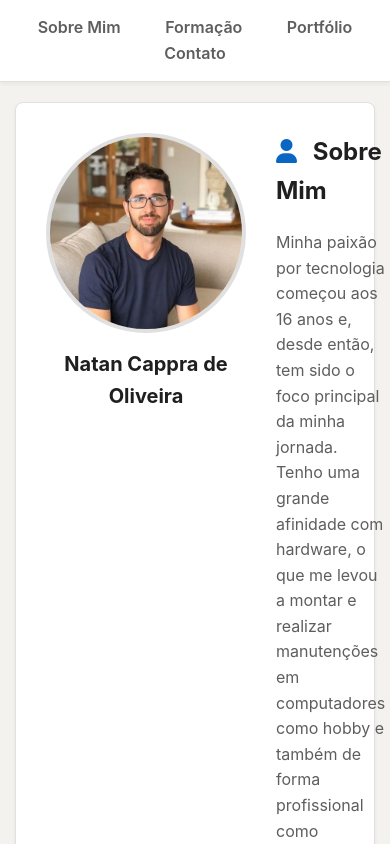
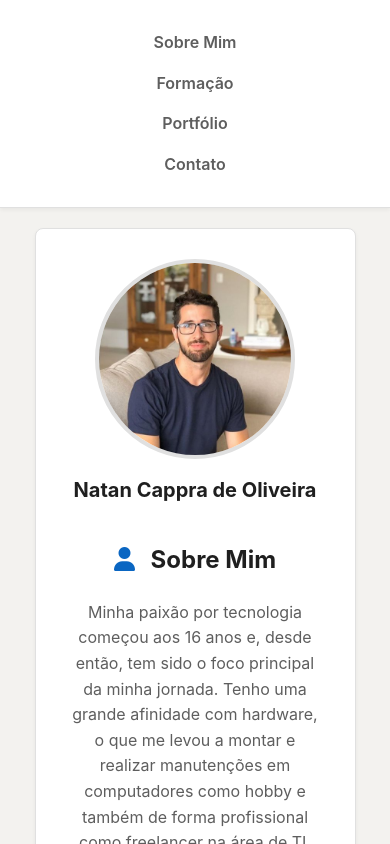
Before and after one commit to natancappra/atividade-pratica-natancappra, a plain HTML site: page index.html in a window 390 px wide. Shown: the top 844 px of the page. Drawn offline with Linux system fonts and the light colour scheme.

Commit message:
mudando para aparelhos de telefone

```diff
--- a/style.css
+++ b/style.css
@@ -152,3 +152,36 @@ footer { text-align: center; padding: 30px 10px; margin-top: 20px; color: var(--
 .sobre-texto h2 {
     margin-bottom: 20px;
 }
+
+/* --- Design Responsivo para Telas Pequenas (Celulares) --- */
+
+@media (max-width: 768px) {
+
+    /* Ajusta o container principal para telas menores */
+    .container {
+        width: 90%; /* Ocupa um pouco mais da tela */
+    }
+
+    /* Muda o layout da seção 'Sobre Mim' para uma coluna única */
+    .sobre-container {
+        flex-direction: column; /* Itens ficarão um em cima do outro */
+        align-items: center;    /* Centraliza os itens no container */
+    }
+
+    /* Centraliza todo o texto da seção 'Sobre Mim' no celular para um visual mais limpo */
+    .sobre-texto {
+        text-align: center;
+    }
+
+    /* Garante que o H2 que movemos para dentro do texto também se centralize */
+    .sobre-texto h2 {
+        text-align: center;
+    }
+
+    /* Ajusta o menu de navegação para telas pequenas */
+    nav ul li {
+        display: block;       /* Faz cada item do menu ocupar uma linha */
+        margin: 15px 0;       /* Adiciona espaçamento vertical entre eles */
+    }
+
+}
```
